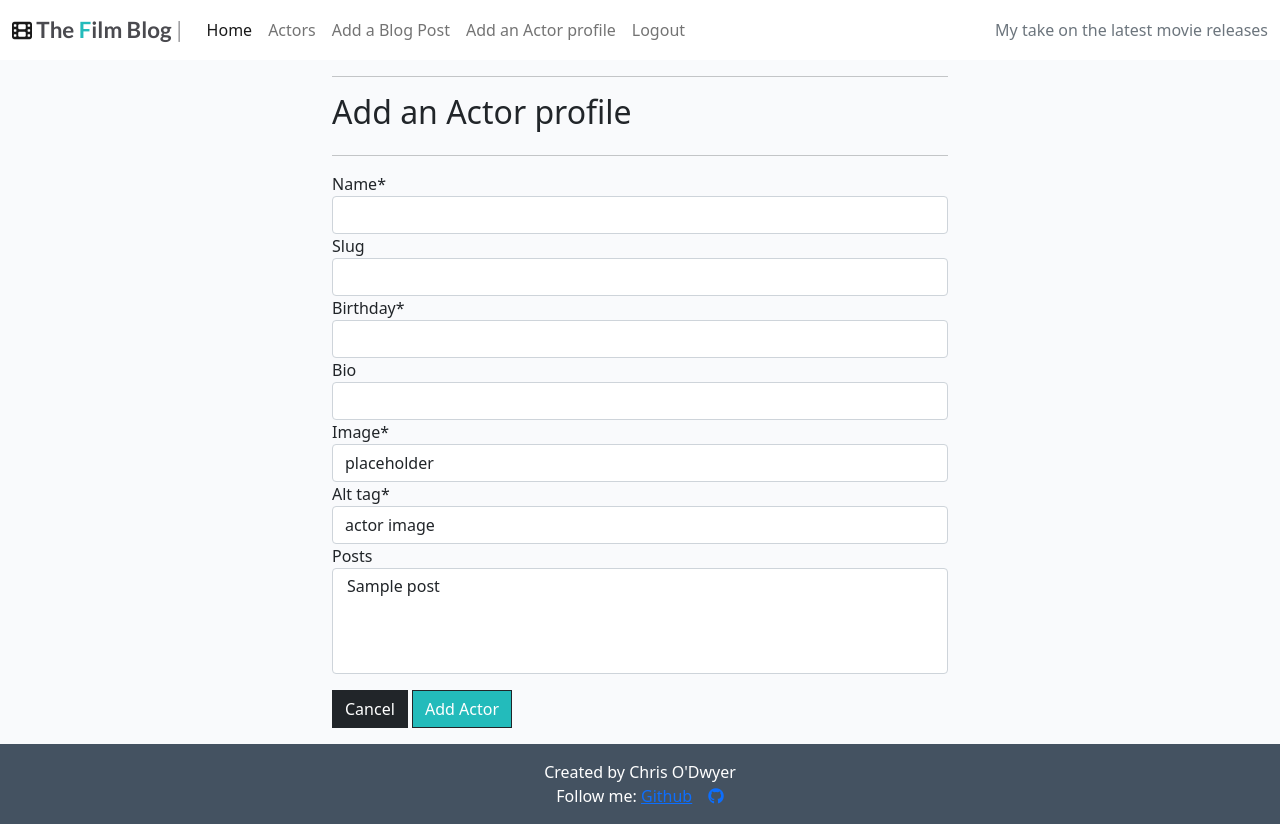
After one commit to Christo107/MyFilmBlog, a Django app: page /actor/add/ in a window 1280 px wide. The commit adds this page. Run offline with Django 3.2, Linux system fonts and the light colour scheme; a user stored in the database is signed in; tables that the repository leaves empty hold one stand-in row (values such as "Sample post"); some libraries are stand-ins or nearby versions.

Commit message:
Add Add actor view for admin on frontend

```diff
--- a/blog/forms.py
+++ b/blog/forms.py
@@ -1,4 +1,4 @@
-from .models import Comment, Post
+from .models import Comment, Post, Actor
 from django import forms
 
 
@@ -12,3 +12,9 @@ class BlogForm(forms.ModelForm):
     class Meta:
         model = Post
         fields = '__all__'
+
+
+class ActorForm(forms.ModelForm):
+    class Meta:
+        model = Actor
+        fields = '__all__'
--- a/blog/urls.py
+++ b/blog/urls.py
@@ -2,7 +2,7 @@ from . import views
 from django.urls import path
 from .views import (Add_BlogPost, Delete_Blog_Post, Delete_Blog_Post_Confirm,
                     Edit_Blog_Post, Edit_Comment, Delete_Comment_Confirm,
-                    Delete_Comment, PostLike)
+                    Delete_Comment, PostLike, Add_Actor)
 
 # based on CI walkthrough blog project
 urlpatterns = [
@@ -23,4 +23,5 @@ urlpatterns = [
           name='delete_comment_confirm'),
      path('delete/<int:comment_id>/', views.Delete_Comment,
           name='delete_comment'),
+     path('actor/add/', views.Add_Actor, name='add_actor'),
 ]
--- a/blog/views.py
+++ b/blog/views.py
@@ -6,7 +6,7 @@ from django.contrib import messages
 from django.http import HttpResponseRedirect
 from django.contrib.auth.decorators import login_required
 from .models import Post, Actor, Comment
-from .forms import CommentForm, BlogForm
+from .forms import CommentForm, BlogForm, ActorForm
 
 # based on CI walkthrough blog project
 
@@ -280,3 +280,26 @@ def Delete_Comment(request, comment_id):
     comment.delete()
     messages.success(request, 'Comment successfully deleted!')
     return redirect(reverse('post_detail', args=[slug]))
+
+
+@login_required
+def Add_Actor(request):
+    """ Add a new blog post to the website """
+    if request.method == 'POST':
+        form = ActorForm(request.POST, request.FILES)
+        if form.is_valid():
+            form.save()
+            messages.success(request, 'Successfully added actor profile!')
+            return redirect(reverse('add_actor'))
+        else:
+            messages.error(request, 'Failed to add actor. Please\
+                           ensure the form is valid.')
+    else:
+        form = ActorForm()
+
+    template = 'add_actor.html'
+    context = {
+        'form': form,
+    }
+
+    return render(request, template, context)
--- /dev/null
+++ b/templates/add_actor.html
@@ -0,0 +1,29 @@
+{% extends "base.html" %}
+{% load static %}
+{% load crispy_forms_tags %}
+
+{% block content %}
+<div class="container-fluid">
+    <div class="row justify-content-center">
+        <div class="col-12 col-md-6">
+            <hr>
+            <h2 class="logo-font mb-4">Add an Actor profile</h2>
+            <hr>
+        </div>
+    </div>
+    <div class="row justify-content-center">
+        <div class="col-12 col-md-6">
+            <form method="POST" action="{% url 'add_actor' %}" class="form mb-2" enctype="multipart/form-data">
+                {% csrf_token %}
+                {{ form | crispy }}
+                <div class="text-right my-3">
+                    <a class="btn btn-dark rounded-0" href="{% url 'home' %}">Cancel</a>
+                    <button class="btn btn-signup btn-outline-dark rounded-0" type="submit">Add Actor</button>
+                </div>
+            </form>
+        </div>
+    </div>
+</div>
+
+
+{%endblock%}
--- a/templates/base.html
+++ b/templates/base.html
@@ -44,6 +44,9 @@
                     {% if user.is_superuser %}
                     <li class="nav-item">
                         <a class="nav-link" href="{% url 'add_blog_post' %}">Add a Blog Post</a>
+                    </li>
+                    <li class="nav-item">
+                        <a class="nav-link" href="{% url 'add_actor' %}">Add an Actor profile</a>
                     </li>
                     {% endif %}
                     {% if user.is_authenticated %}
```
Also changed, not shown: templates/actor_detail.html (+10 -12 lines).
